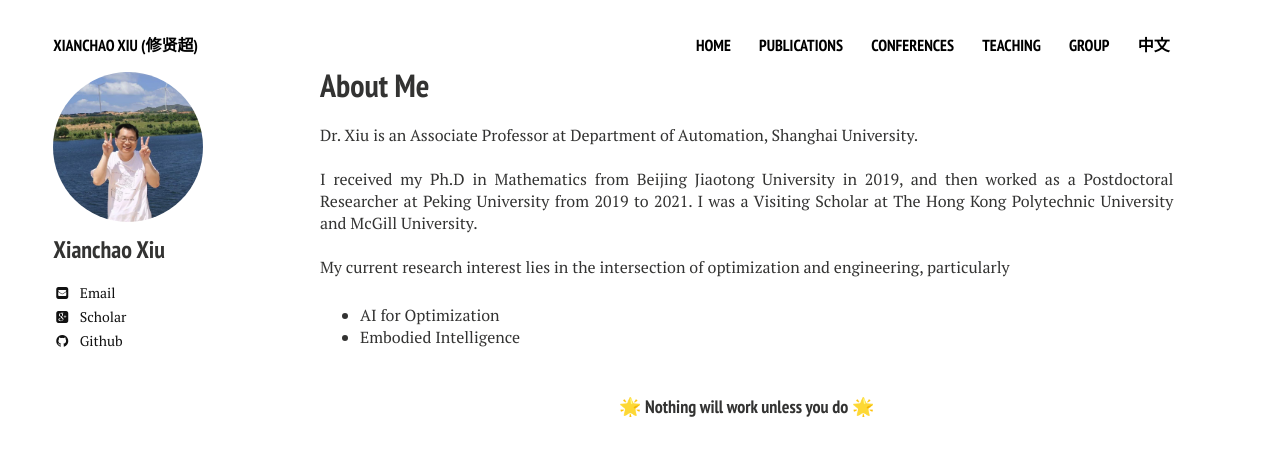
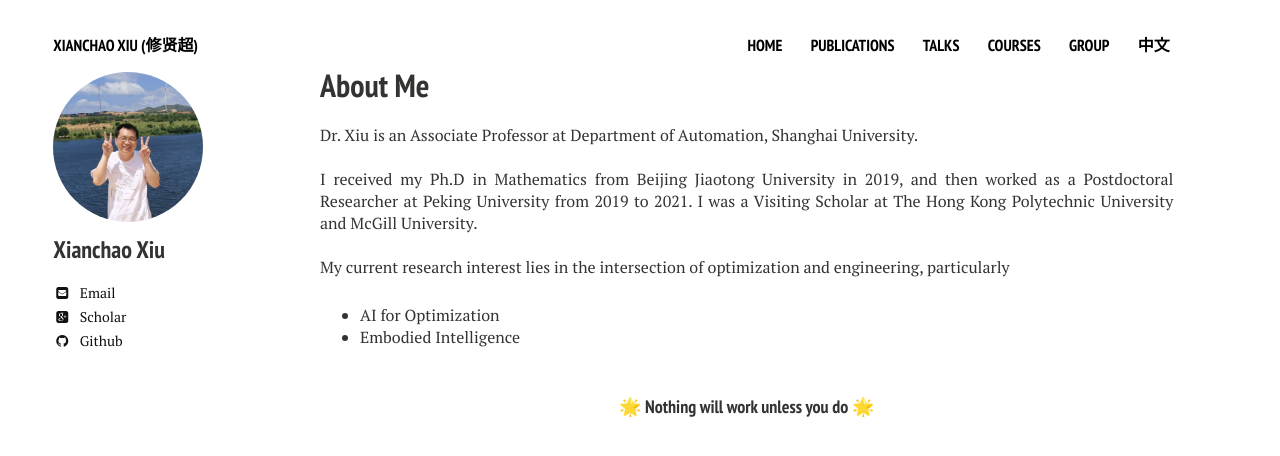
Before and after one commit to xianchaoxiu/xianchaoxiu.github.io, a Jekyll site: the page built from index.md, in a window 1280 px wide. Shown: the top 456 px of the page. Built offline with Jekyll 4.4.1, drawn with Linux system fonts in a browser that asks for light colours; nearby versions of some CDN libraries.

Commit message:
Update navigation.yml

```diff
--- a/_data/navigation.yml
+++ b/_data/navigation.yml
@@ -12,12 +12,12 @@
   url: /publications
 
 
-- title: Conferences
-  url: /conferences
+- title: Talks
+  url: /talks
 
 
-- title: Teaching
-  url: /teaching
+- title: Courses
+  url: /courses
 
 - title: Group
   url: /group
```
